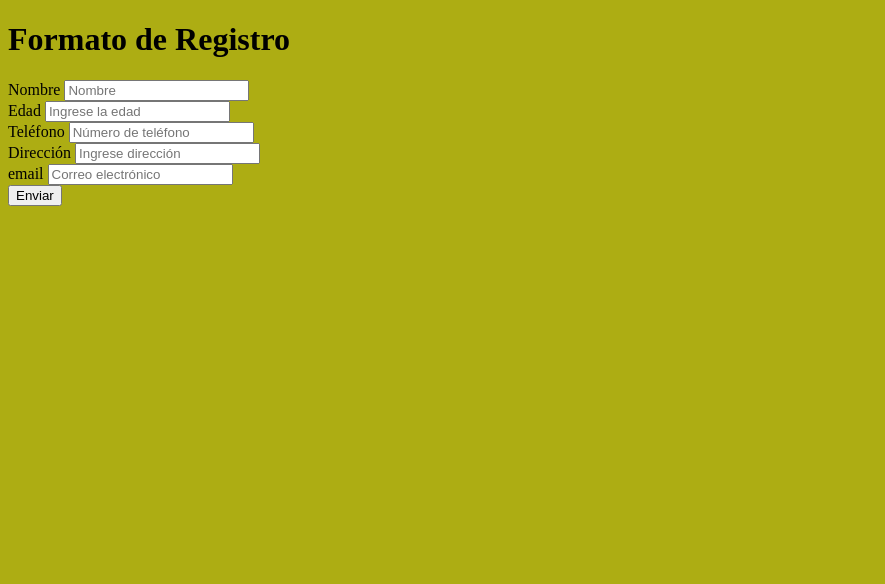
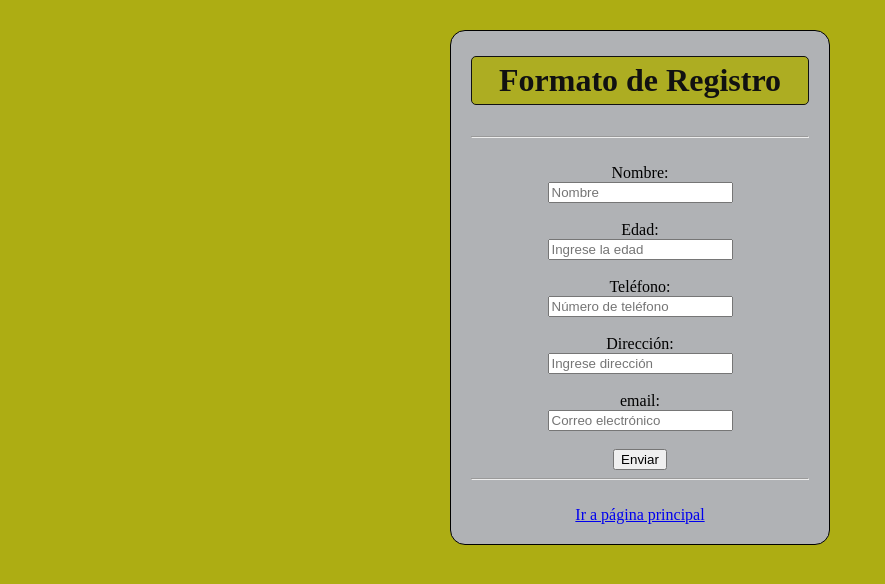
Before and after one commit to Lediro/primero, a plain HTML site: page registro.html in a window 1280 px wide. Shown: the whole page, without its empty margins (0-885 px from the left). Drawn offline with Linux system fonts and the light colour scheme.

Commit message:
css login y registro

```diff
--- a/css/login_style.css
+++ b/css/login_style.css
@@ -1,3 +1,32 @@
 body{
     background-color: rgb(173, 173, 19);
 }
+.contenedor{
+    width: 30%;
+    margin: auto;
+    text-align: center;
+
+}
+
+.caja{
+    background-color: rgb(176, 178, 181);
+    border: 1px rgb(0, 0, 0) solid;
+    padding: 20px 20px 20px 20px;
+    margin: 30px 0;
+    border-radius: 15px;
+}
+
+.tex:hover{
+    /* background-color: rgb(226, 238, 114); */
+    /* opacity: 0.5; */
+    background-color: rgb(236, 223, 34);
+}
+
+h1{
+    background-color: rgb(173, 173, 19);
+    border: 1px rgb(0, 0, 0) solid;
+    padding: 5px 5px 5px 5px;
+    margin: 5px 0;
+    border-radius: 5px;
+    opacity: 0.9;
+}
--- a/css/registro_style.css
+++ b/css/registro_style.css
@@ -1,3 +1,33 @@
 body{
     background-color: rgb(173, 173, 19);
 }
+
+.contenedor{
+    width: 30%;
+    margin: auto;
+    text-align: center;
+
+}
+
+.caja{
+    background-color: rgb(176, 178, 181);
+    border: 1px rgb(0, 0, 0) solid;
+    padding: 20px 20px 20px 20px;
+    margin: 30px 0;
+    border-radius: 15px;
+}
+
+.tex:hover{
+    /* background-color: rgb(226, 238, 114); */
+    /* opacity: 0.5; */
+    background-color: rgb(236, 223, 34);
+}
+
+h1{
+    background-color: rgb(173, 173, 19);
+    border: 1px rgb(0, 0, 0) solid;
+    padding: 5px 5px 5px 5px;
+    margin: 5px 0;
+    border-radius: 5px;
+    opacity: 0.9;
+}
--- a/registro.html
+++ b/registro.html
@@ -1,33 +1,62 @@
 <!DOCTYPE html>
 <html lang="en">
-<head>
-    <meta charset="UTF-8">
-    <meta http-equiv="X-UA-Compatible" content="IE=edge">
-    <meta name="viewport" content="width=device-width, initial-scale=1.0">
+  <head>
+    <meta charset="UTF-8" />
+    <meta http-equiv="X-UA-Compatible" content="IE=edge" />
+    <meta name="viewport" content="width=device-width, initial-scale=1.0" />
     <title>Document</title>
-    <link rel="stylesheet" href="css/registro_style.css">
-</head>
-<body>
-    <h1>Formato de Registro</h1>
-    <form action="">
-        <label id="nombre" for="Nombre">Nombre</label>
-        <input type="text" placeholder="Nombre" name="nombre" required><br>
+    <link rel="stylesheet" href="css/registro_style.css" />
+  </head>
+  <body>
+    <div class="contenedor">
+      <div class="caja">
+        <h1>Formato de Registro</h1><br><hr><br>
+        <form>
+          <label  for="Nombre">Nombre:</label> <br>
+          <input class="tex"
+            type="text"
+            placeholder="Nombre"
+            name="nombre"
+            required
+          /><br /><br>
 
-        <label id="edad" for="Edad">Edad</label>
-        <input type="number" placeholder="Ingrese la edad" name="edad" required><br>
+          <label  for="Edad">Edad:</label><br>
+          <input class="tex"
+            type="number"
+            placeholder="Ingrese la edad"
+            name="edad"
+            required
+          /><br /><br>
 
-        <label id="telefono" for="Telefon">Teléfono</label>
-        <input type="text" placeholder="Número de teléfono" name="telefono" required><br>
+          <label  for="Telefon">Teléfono:</label><br>
+          <input class="tex"
+            type="text"
+            placeholder="Número de teléfono"
+            name="telefono"
+            required
+          /><br /><br>
 
-        <label id="direccion" for="Dirección">Dirección</label>
-        <input type="text" placeholder="Ingrese dirección" name="direccion" required><br>
+          <label  for="Dirección">Dirección:</label><br>
+          <input class="tex"
+            type="text"
+            placeholder="Ingrese dirección"
+            name="direccion"
+            required
+          /><br /><br>
 
-        <label id="email" for="email">email</label>
-        <input type="email" placeholder="Correo electrónico" name="email" required><br>
+          <label  for="email">email:</label><br>
+          <input class="tex"
+            type="email"
+            placeholder="Correo electrónico"
+            name="email"
+            required
+          /><br /><br>
 
-        <input type="button" value="Enviar" />
+          <input class="tex" type="button" value="Enviar" /><br><hr><br>
+          <a  class="tex" href="./index.html">Ir a página principal</a>
 
-    </form>
-
-</body>
+        </form>
+      </div>
+    </div>
+  </body>
 </html>
```
Also changed, not shown: login.html (+15 -11 lines).
